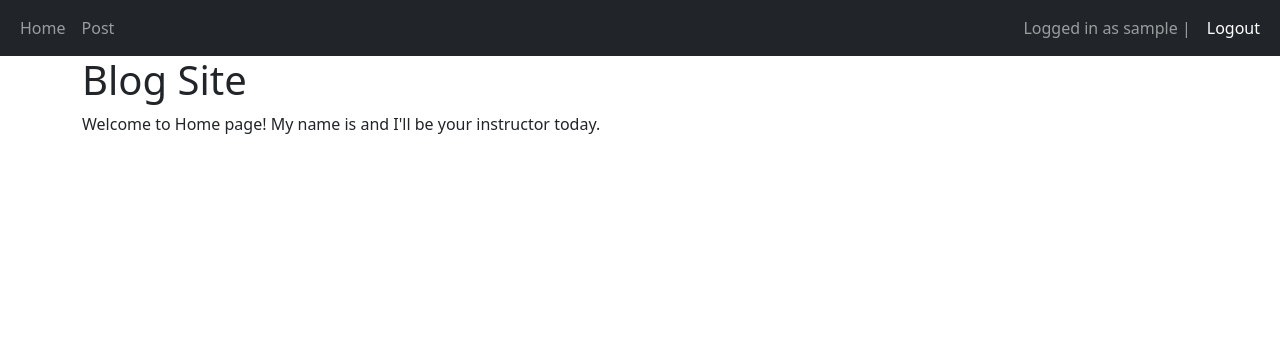
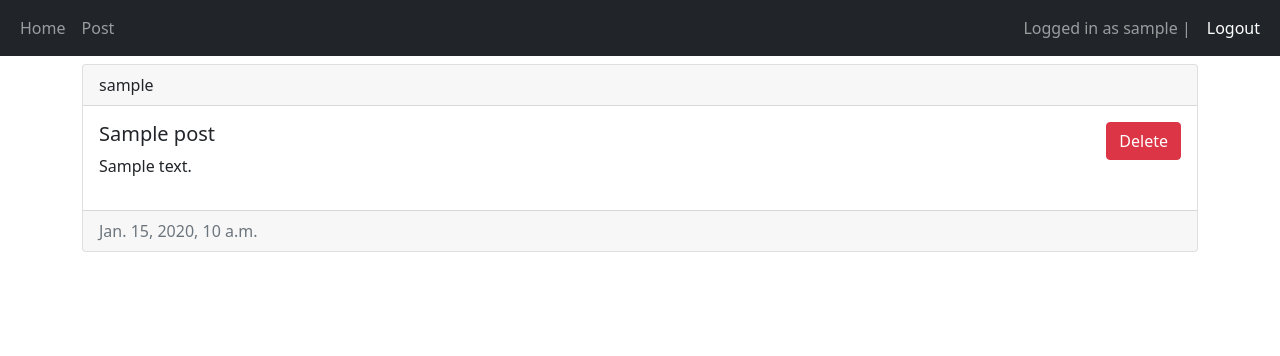
Before and after one commit to AustinMusuya/django-blogsite, a Django app: page / in a window 1280 px wide. Shown: the top 356 px of the page. Run offline with Django 5.2, Linux system fonts and the light colour scheme; a user stored in the database is signed in; tables that the repository leaves empty hold one stand-in row (values such as "Sample post").

Commit message:
add section tag to display posts by users

```diff
--- a/main/templates/main/home.html
+++ b/main/templates/main/home.html
@@ -1,6 +1,29 @@
 {% extends "main/base.html" %}
 {% block title %} Home Page {% endblock %}
 {% block content %}
-<h1>Blog Site</h1>
-<p>Welcome to Home page! My name is {{ name.first_name }} {{ name.second_name }}  and I'll be your instructor today.</p>
+{% for post in posts %}
+<section class="card mt-2">
+    <div class="card-header">
+        {{ post.author.username }}
+    </div>
+    <div class="card-body d-flex flex-row justify-content-between">
+        <div>
+            <h5 class="card-title">{{ post.title }}</h5>
+            <p>{{ post.description }}</p>
+        </div>
+        <div>
+            {% if user == post.author %}
+            <form action="" method="post">
+                {% csrf_token %}
+                {% comment %} try add name & value to button that sends the post id to the backend {% endcomment %}
+                <button class="btn btn-danger" name="post-id" value="{{ post.id }}" type="submit">Delete</button>
+            </form>
+            {% endif %}
+        </div>
+    </div>
+    <div class="card-footer text-muted">{{ post.created_at }}</div>
+</section>
+{% empty %}
+<p>No posts yet:</p>
+{% endfor %}
 {% endblock %}
```
